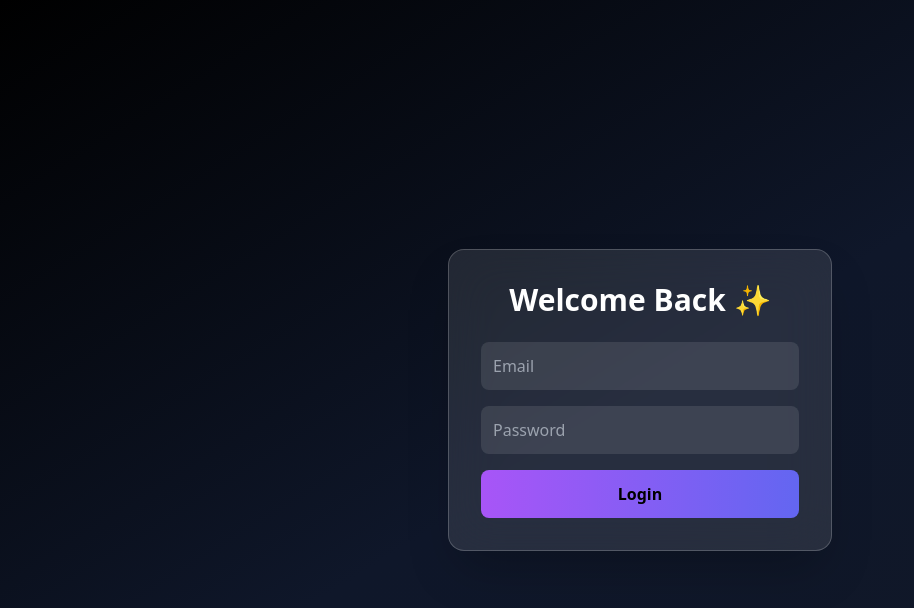
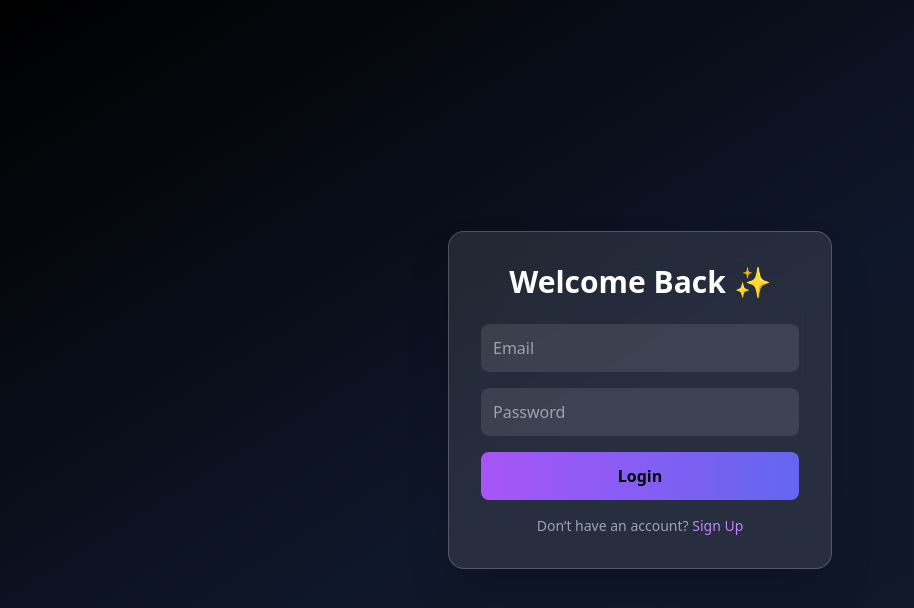
Before and after one commit to aako-aakash/skytrack, a React (Vite) app in the folder frontend/: page /login in a window 1280 px wide. Shown: the top 608 px of the page, without its empty margins (0-914 px from the left). Built offline with nearby package versions, Linux system fonts and the light colour scheme; no server answers.

Commit message:
Fixed login page

```diff
--- a/frontend/src/pages/Login.jsx
+++ b/frontend/src/pages/Login.jsx
@@ -50,24 +50,27 @@
           Welcome Back ✨
         </h2>
 
+        {/* EMAIL */}
         <input
           type="email"
           required
-          className="w-full mb-4 p-3 rounded-lg bg-white/10 text-white"
+          className="w-full mb-4 p-3 rounded-lg bg-white/10 text-white placeholder-gray-400 outline-none focus:ring-2 focus:ring-purple-500"
           placeholder="Email"
           value={email}
           onChange={(e) => setEmail(e.target.value)}
         />
 
+        {/* PASSWORD */}
         <input
           type="password"
           required
-          className="w-full mb-4 p-3 rounded-lg bg-white/10 text-white"
+          className="w-full mb-4 p-3 rounded-lg bg-white/10 text-white placeholder-gray-400 outline-none focus:ring-2 focus:ring-purple-500"
           placeholder="Password"
           value={password}
           onChange={(e) => setPassword(e.target.value)}
         />
 
+        {/* LOGIN BUTTON */}
         <button
           type="submit"
           disabled={loading}
@@ -79,6 +82,18 @@
         >
           {loading ? "Logging in..." : "Login"}
         </button>
+
+        {/*  SIGNUP LINK (FIX ADDED) */}
+        <p className="text-gray-400 text-sm mt-4 text-center">
+          Don’t have an account?{" "}
+          <span
+            onClick={() => navigate("/signup")}
+            className="text-purple-400 cursor-pointer hover:text-purple-300 hover:underline transition"
+          >
+            Sign Up
+          </span>
+        </p>
+
       </form>
     </div>
   );
```
